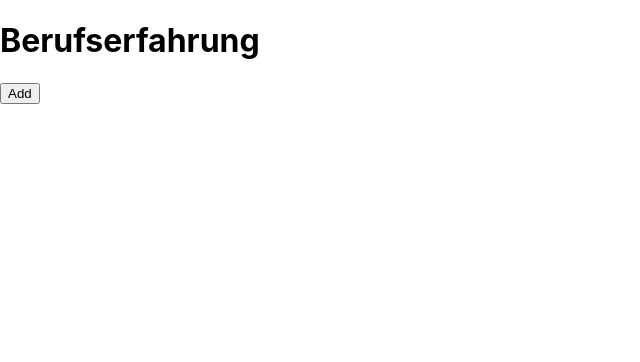
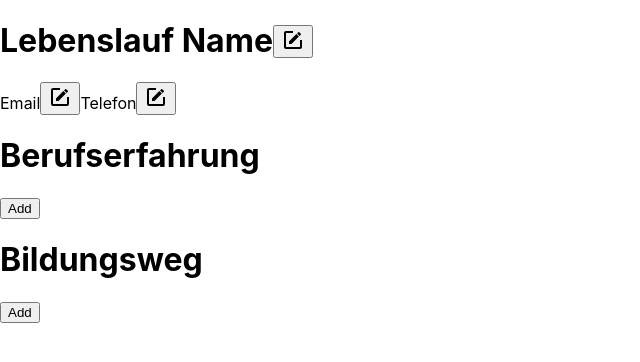
Before and after one commit to EndocrineMSc/cv-application, a React (Create React App) app: page / in a window 1280 px wide. Shown: the top 362 px of the page, without its empty margins (0-640 px from the left). Built offline with nearby package versions, Linux system fonts and the light colour scheme.

Commit message:
feat: add general info section with edit functionality

```diff
--- a/src/App.js
+++ b/src/App.js
@@ -1,11 +1,16 @@
 import './App.css';
 import Timeline from "./components/Timeline";
+import GeneralInfo from './components/GeneralInfo';
 
 function App() {
   const details = ["Entwicklung Random Access Chlia", "Nase popeln"];
 
   return (
-    <Timeline headerText="Berufserfahrung" />
+    <>
+      <GeneralInfo />
+      <Timeline headerText="Berufserfahrung" />
+      <Timeline headerText="Bildungsweg" />
+    </>
   );
 }
 
--- /dev/null
+++ b/src/components/GeneralInfo.jsx
@@ -0,0 +1,50 @@
+import { useState } from "react";
+
+import Icon from '@mdi/react';
+import { mdiSquareEditOutline } from '@mdi/js';
+
+
+function GeneralInfo() {
+    return(
+        <>
+            <h1>Lebenslauf <Info name="Name" type="text"/> </h1>
+            <Info name="Email" type="email"/>
+            <Info name="Telefon" type="tel"/>
+        </>
+    )
+}
+
+function Info(props) {
+    const [showInput, setInput] = useState(false);
+    const [inputText, setText] = useState(props.name);
+
+    function handleButtonClick() {
+        setInput(!showInput);
+    }
+
+    function handleInput(e) {
+        setText(e.target.value);
+    }
+
+    return (
+        <>
+            <label htmlFor={props.name}>{inputText}</label>
+            {showInput ?
+                <input
+                    type={props.type}
+                    id={props.name}
+                    onChange={handleInput}
+                    defaultValue={inputText}
+                /> : <></>}
+            <button
+                type="button"
+                id={props.name}
+                onClick={handleButtonClick}
+            >
+                <Icon path={mdiSquareEditOutline} size={1} />
+            </button>
+        </>
+    )
+}
+
+export default GeneralInfo;
```
